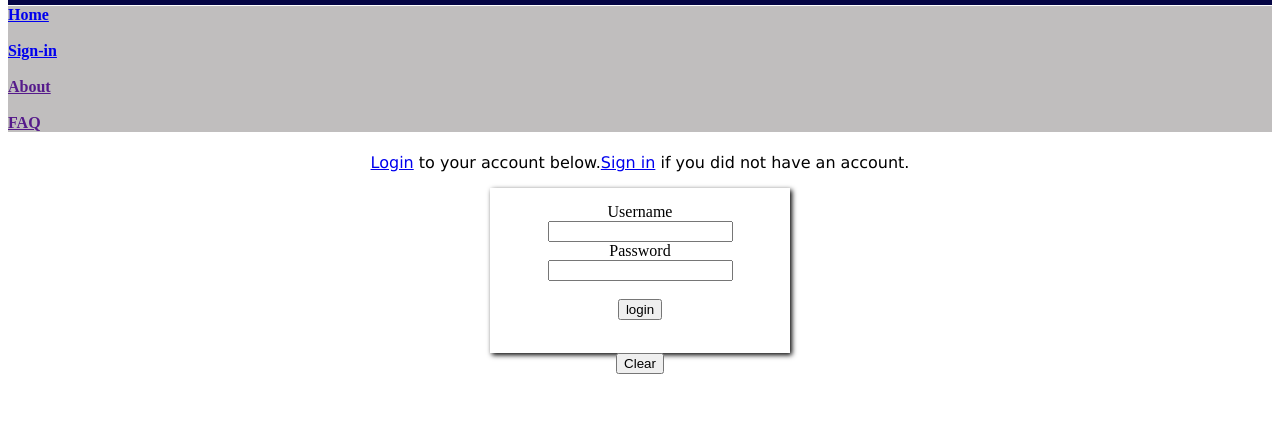
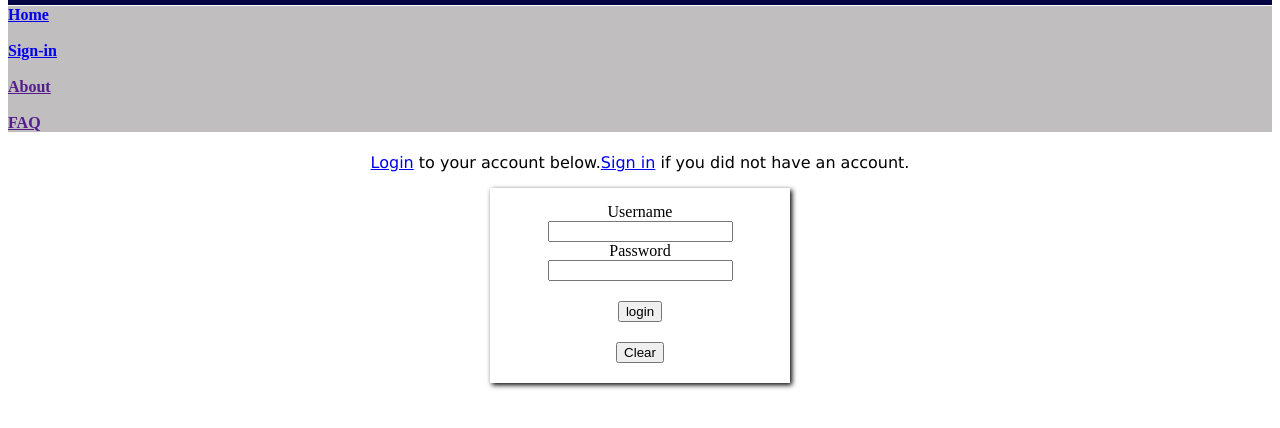
Before and after one commit to adeyinka-peter/firstwebdevpush, a plain HTML site: page index.html in a window 1280 px wide. Shown: the part 94-522 px from the top of the page. Drawn offline with Linux system fonts and the light colour scheme.

Commit message:
new commit

```diff
--- a/index.html
+++ b/index.html
@@ -21,7 +21,7 @@
         }
 
         #login {
-            height: 150px;
+            height: 180px;
             width: 300px;
             padding-top: 15px;
             box-shadow: 2px 2px 5px black;
@@ -31,6 +31,10 @@
             text-align: start;
             background-color: rgb(192, 190, 190);
             margin-top: 1px;
+        }
+
+        .clear {
+            margin-top: -25px;
         }
     </style>
 </head>
@@ -55,25 +59,30 @@
                 did not
                 have an account.</p>
         </div>
-        <form action="./mainpage.html">
         <center>
             <div id="login">
+                <form style="margin-bottom: 20px;" action="./mainpage.html">
+                    <div>
                         <label for="username">Username</label><br>
-                    <input type="text"><br>
+                        <input type="text">
+                    </div>
+                    <div style="margin-bottom: 20px;">
                         <label for="password">Password</label> <br>
-                    <input type="password"><br><br>
+                        <input type="password">
+                    </div>
                     <button>login</button>
-                </div>
+                </form>
 
-            </center>
-        </form>
-        <center>
-           <div class="clear">
                 <form action="./index.html">
                     <button>Clear</button>
                 </form>
+
             </div>
         </center>
+
+
+
+
     </section>
 </body>
 
```
Also changed, not shown: SignIn.html (+27 -8 lines). Lines whose indentation alone changed are shown as unchanged.
